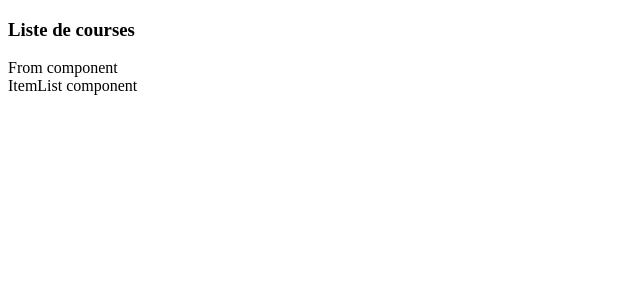
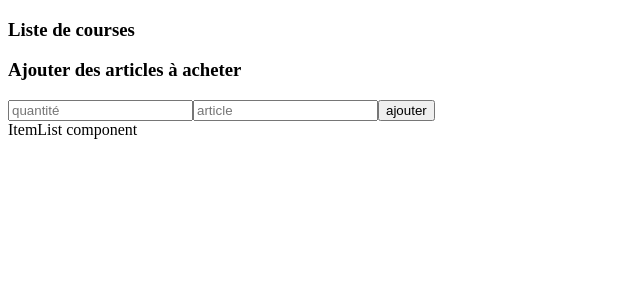
Before and after one commit to limozaza/myshoppinglist, a React (Create React App) app: page / in a window 1280 px wide. Shown: the top 300 px of the page, without its empty margins (0-640 px from the left). Built offline with nearby package versions, Linux system fonts and the light colour scheme.

Commit message:
Add Formulaire in Form component

```diff
--- a/src/components/Form.js
+++ b/src/components/Form.js
@@ -1,11 +1,22 @@
 import React from 'react';
 
-const Form = () => {
-  return (
-    <div>
-      From component
-    </div>
-  );
-};
+class Form  extends React.Component{
+  state ={
+    name: '',
+    quantity: 0
+  };
 
+  render(){
+    return(
+      <div>
+        <h3>Ajouter des articles à acheter</h3>
+        <form>
+          <input type="number" placeholder="quantité" />
+          <input type="text" placeholder="article" />
+          <button type="submit">ajouter</button>
+        </form>
+      </div>
+    );
+  }
+}
 export default Form;
```
